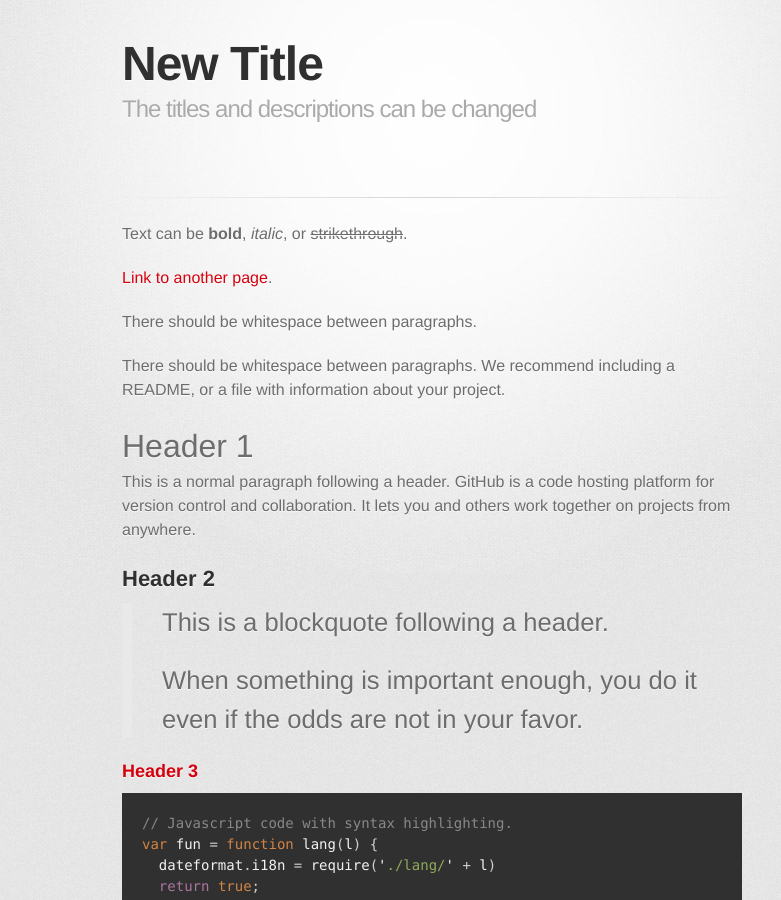
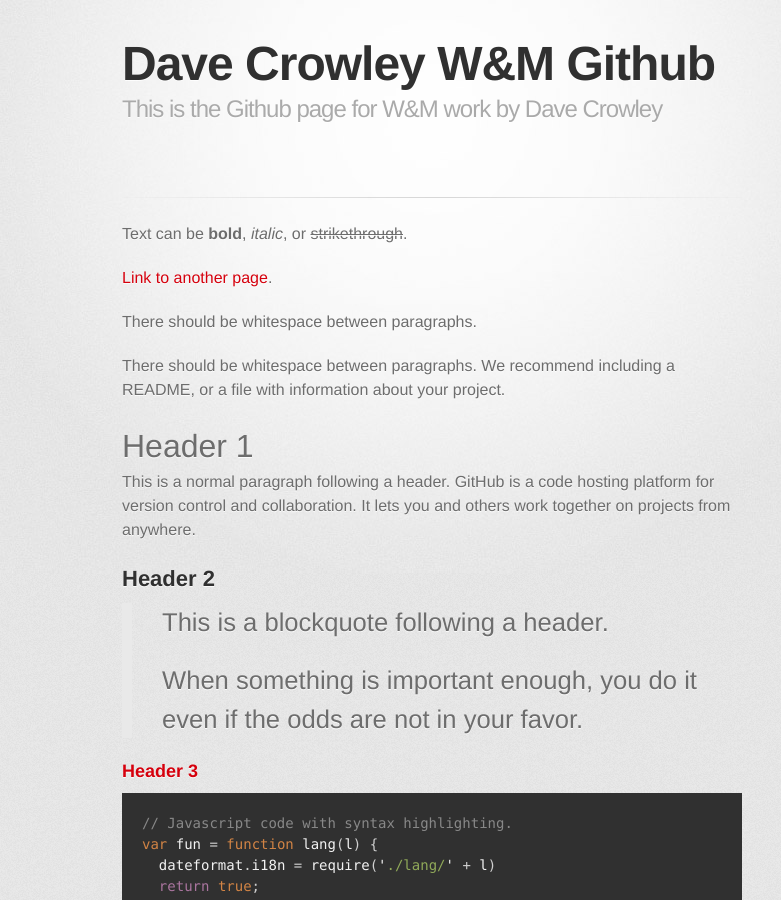
Before and after one commit to dcrowley446/djcrowleywm.github.io, a Jekyll site: the page built from index.md, in a window 1280 px wide and 900 px high. Shown: the whole window, without its empty margins (208-989 px from the left). Built offline with Jekyll 4.4.1, drawn with Linux system fonts in a browser that asks for light colours; some web fonts are replaced; our own code applies the rules of GitHub Pages for plain Markdown files.

Commit message:
Update index.md

```diff
--- a/index.md
+++ b/index.md
@@ -1,6 +1,6 @@
 ---
-title: New Title
-description: The titles and descriptions can be changed
+title: Dave Crowley W&M Github
+description: This is the Github page for W&M work by Dave Crowley
 ---
 
 Text can be **bold**, _italic_, or ~~strikethrough~~.
```
